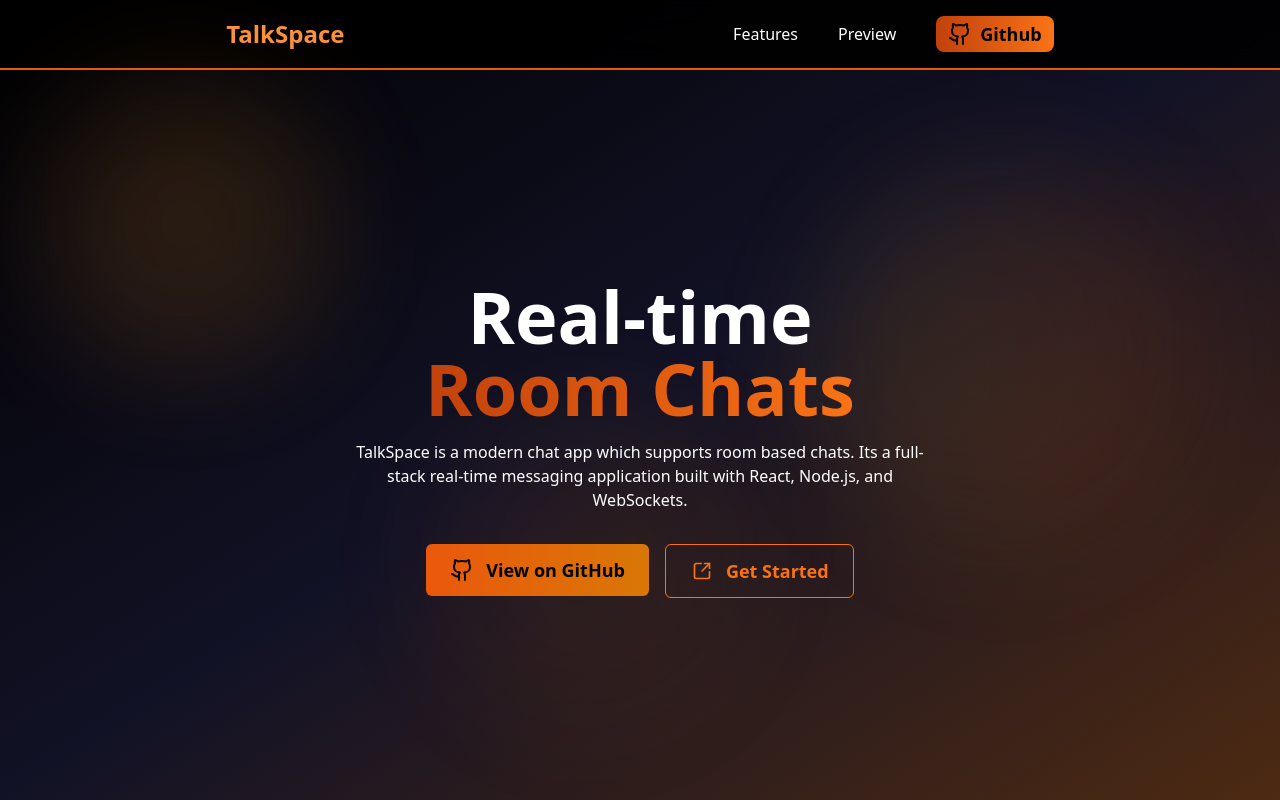
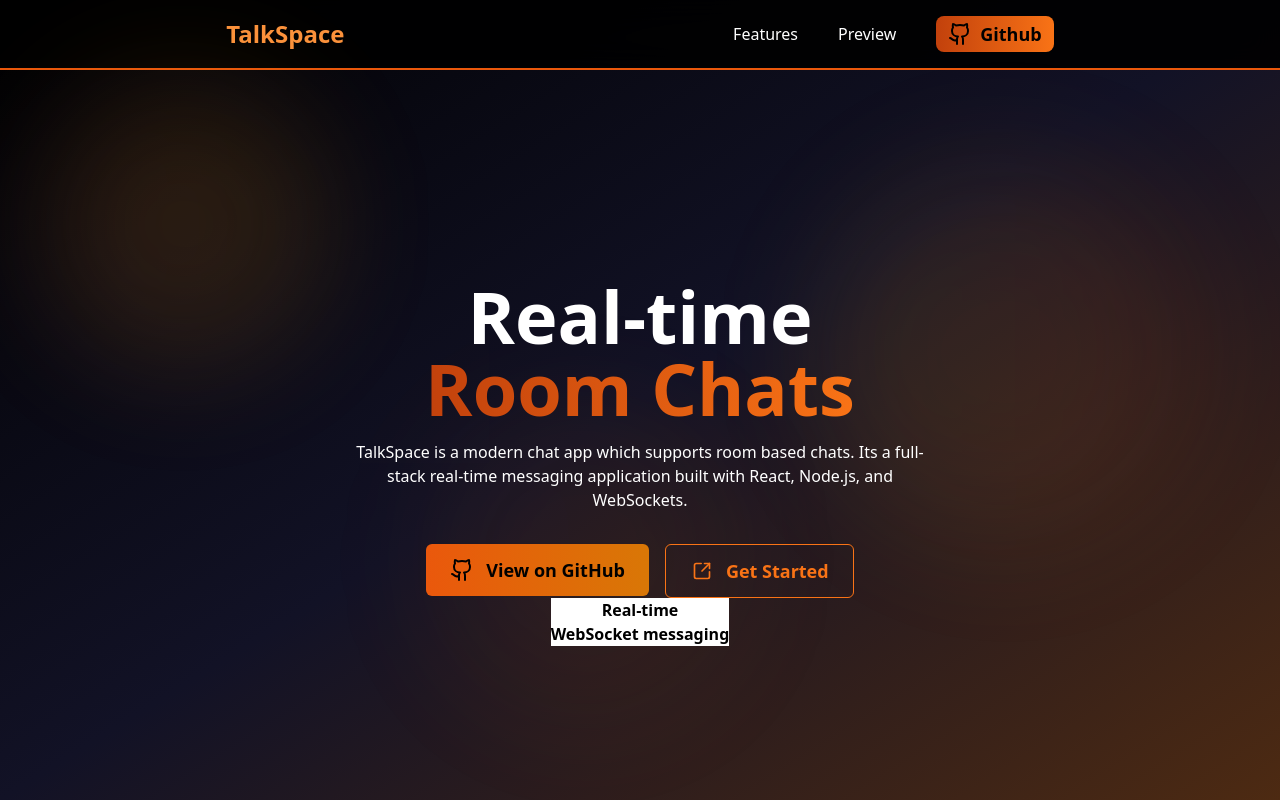
Before and after one commit to lakshayb30/ChatApp, a React (Vite) app in the folder chatapp-fe/: page / in a window 1280 px wide. Built offline with nearby package versions, Linux system fonts and the light colour scheme.

Commit message:
deployment bug fixed

```diff
--- a/chatapp-fe/package.json
+++ b/chatapp-fe/package.json
@@ -12,6 +12,7 @@
   "dependencies": {
     "@tailwindcss/vite": "^4.0.3",
     "chatapp": "file:..",
+    "lucide-react": "^0.525.0",
     "react": "^18.3.1",
     "react-dom": "^18.3.1",
     "react-spinners": "^0.17.0"
--- a/chatapp-fe/src/Pages/landing.tsx
+++ b/chatapp-fe/src/Pages/landing.tsx
@@ -23,6 +23,14 @@ export default function Landing(){
     }
 
     function Hero(){
+        function Card(props:any){
+            return(
+                <div className="bg-white">
+                    <div>{props.head}</div>
+                    <div>{props.base}</div>
+                </div>
+            )
+        }
         return(
             <div className=" h-screen font-black  bg-gradient-to-br from-black via-[#121226] to-[#4d2a12]">
                 <div className="absolute top-20 left-10 w-72 h-72 bg-gradient-to-r from-orange-400/20 to-amber-500/20 rounded-full blur-3xl animate-pulse"></div>
@@ -57,7 +65,9 @@ export default function Landing(){
                         </a>
 
                     </div>
+                    <Card head="Real-time" base="WebSocket messaging"/>
                 </div>
+
             </div>
         )
     }
```
Also changed, not shown: 1 other file (tests, documents, lock files or other folders).
